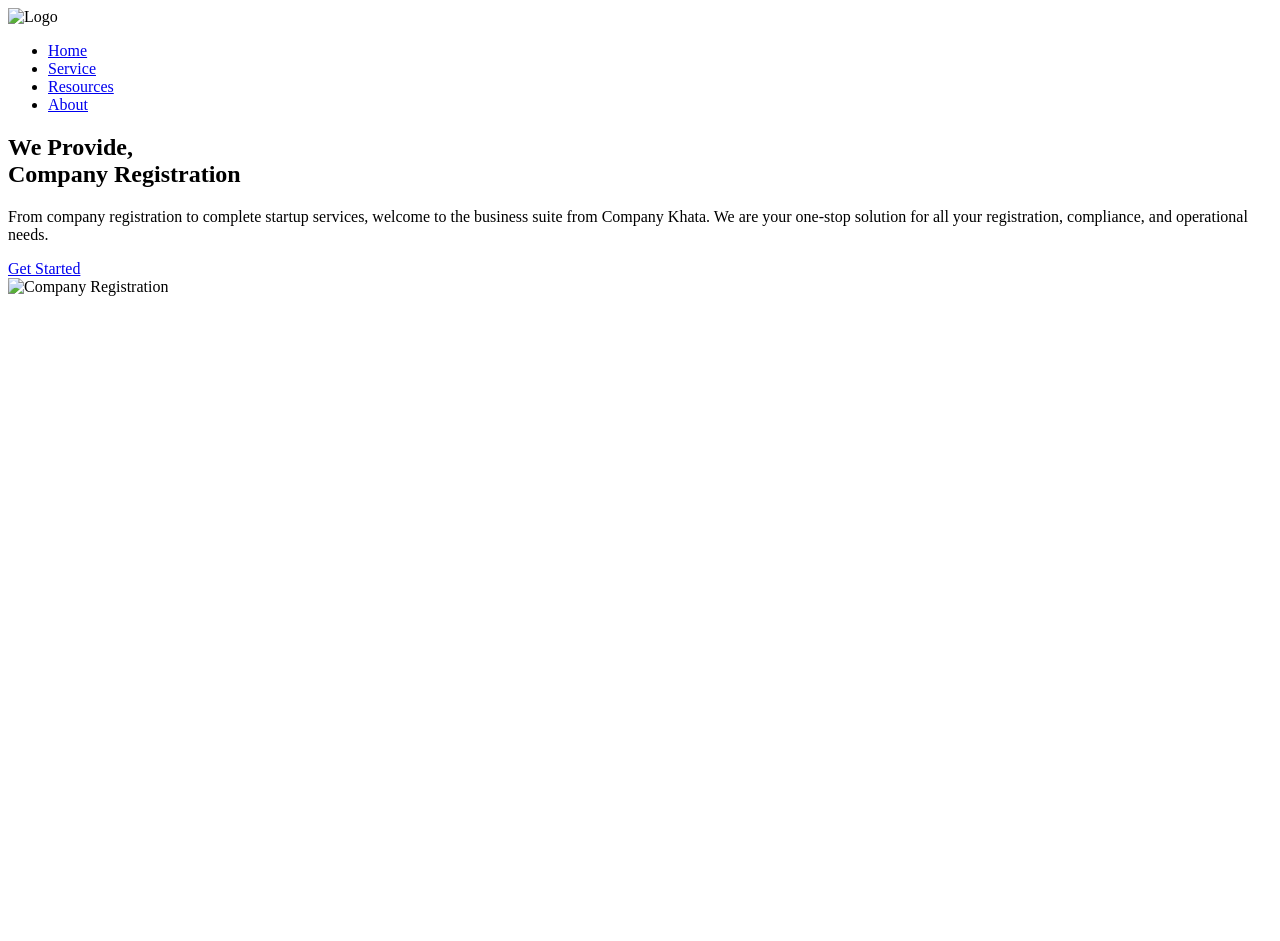
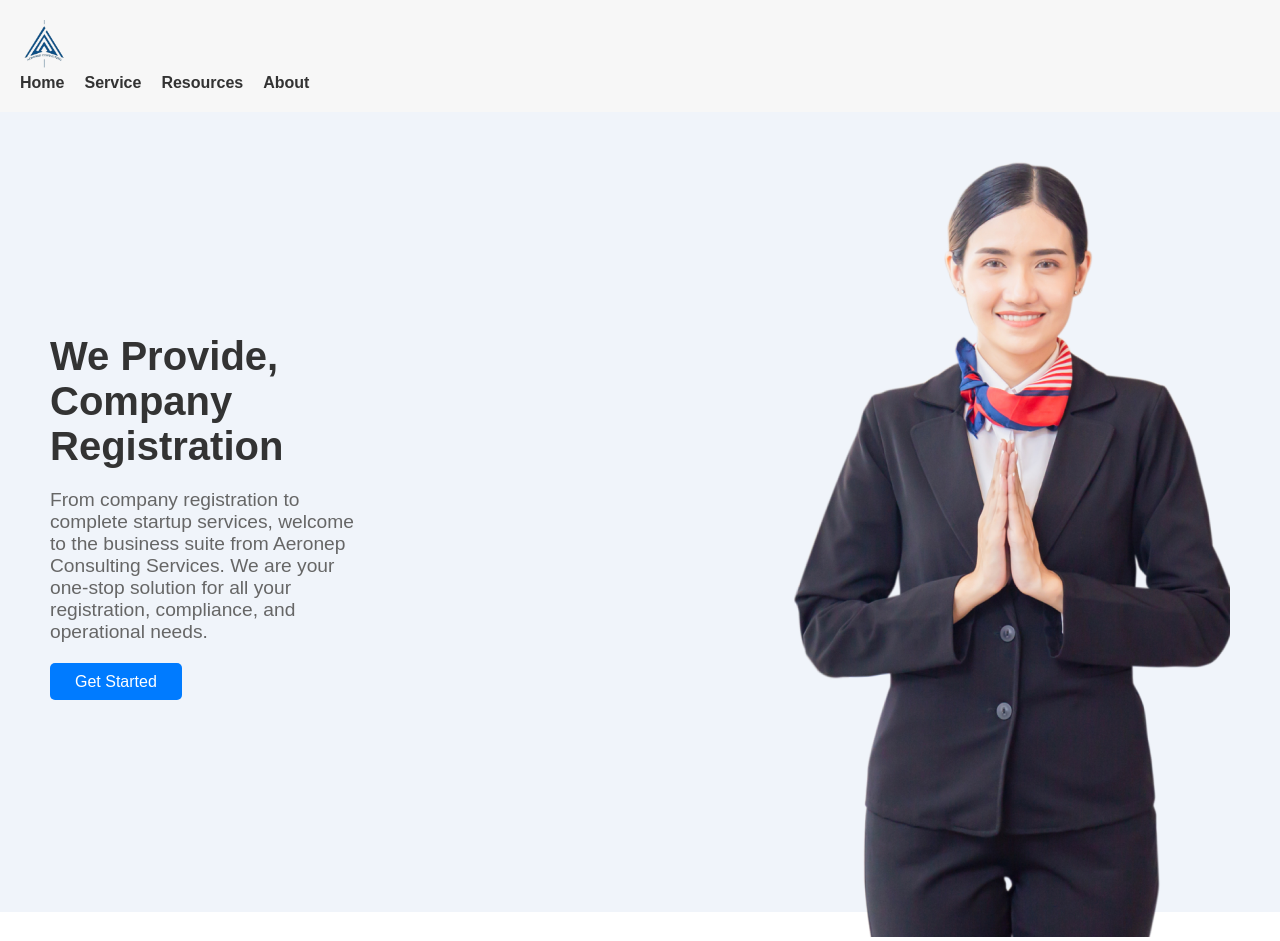
Before and after one commit to Raushnpandit/Aeronep-Website, a plain HTML site: page index.html in a window 1280 px wide. Before the commit the page ends 800 px from the top, so only its background shows below. Drawn offline with Linux system fonts and the light colour scheme.

Commit message:
Initiate

```diff
--- a/index.html
+++ b/index.html
@@ -3,7 +3,7 @@
 <head>
     <meta charset="UTF-8">
     <meta name="viewport" content="width=device-width, initial-scale=1.0">
-    <link rel="stylesheet" href="style.css">
+    <link rel="stylesheet" href="static/CSS/style.css">
     <title>Aeronep</title>
 </head>
 <body>
@@ -11,7 +11,7 @@
      <header>
         <nav>
             <div class="logo">
-                <img src="logo.png" alt="Logo"> <!-- Add your logo here -->
+                <img src="static/Images/logo.png" alt="Logo">
             </div>
             <ul class="nav-links">
                 <li><a href="#">Home</a></li>
@@ -26,11 +26,11 @@
     <section class="main-section">
         <div class="content">
             <h1>We Provide, <br> Company Registration</h1>
-            <p>From company registration to complete startup services, welcome to the business suite from Company Khata. We are your one-stop solution for all your registration, compliance, and operational needs.</p>
+            <p>From company registration to complete startup services, welcome to the business suite from Aeronep Consulting Services. We are your one-stop solution for all your registration, compliance, and operational needs.</p>
             <a href="#" class="btn">Get Started</a>
         </div>
         <div class="image-section">
-            <img src="person-image.png" alt="Company Registration"> <!-- Add person image -->
+            <img src="static/Images/lady.png" alt="Company Registration">
         </div>
     </section>
 </body>
--- /dev/null
+++ b/static/CSS/style.css
@@ -0,0 +1,79 @@
+* {
+    margin: 0;
+    padding: 0;
+    box-sizing: border-box;
+}
+
+body {
+    font-family: Arial, sans-serif;
+}
+
+header {
+    background-color: #f7f7f7;
+    padding: 20px;
+    display: flex;
+    justify-content: space-between;
+    align-items: center;
+}
+
+.nav-links {
+    list-style: none;
+    display: flex;
+}
+
+.nav-links li {
+    margin-right: 20px;
+}
+
+.nav-links a {
+    text-decoration: none;
+    color: #333;
+    font-weight: bold;
+}
+
+.nav-links a:hover {
+    color: #007bff;
+}
+
+.logo img {
+    width: 50px;
+}
+
+/* Main Section */
+.main-section {
+    display: flex;
+    justify-content: space-between;
+    align-items: center;
+    padding: 50px;
+    height: 100vh;
+    background-color: #f0f4fa;
+}
+
+.content {
+    max-width: 50%;
+}
+
+.content h1 {
+    font-size: 2.5rem;
+    color: #333;
+    margin-bottom: 20px;
+}
+
+.content p {
+    font-size: 1.2rem;
+    color: #666;
+    margin-bottom: 30px;
+}
+
+.btn {
+    background-color: #007bff;
+    color: white;
+    padding: 10px 25px;
+    text-decoration: none;
+    font-size: 1rem;
+    border-radius: 5px;
+}
+
+.btn:hover {
+    background-color: #0056b3;
+}
```
Also changed, not shown: static/Images/lady.png (added), static/Images/logo.png (added).
